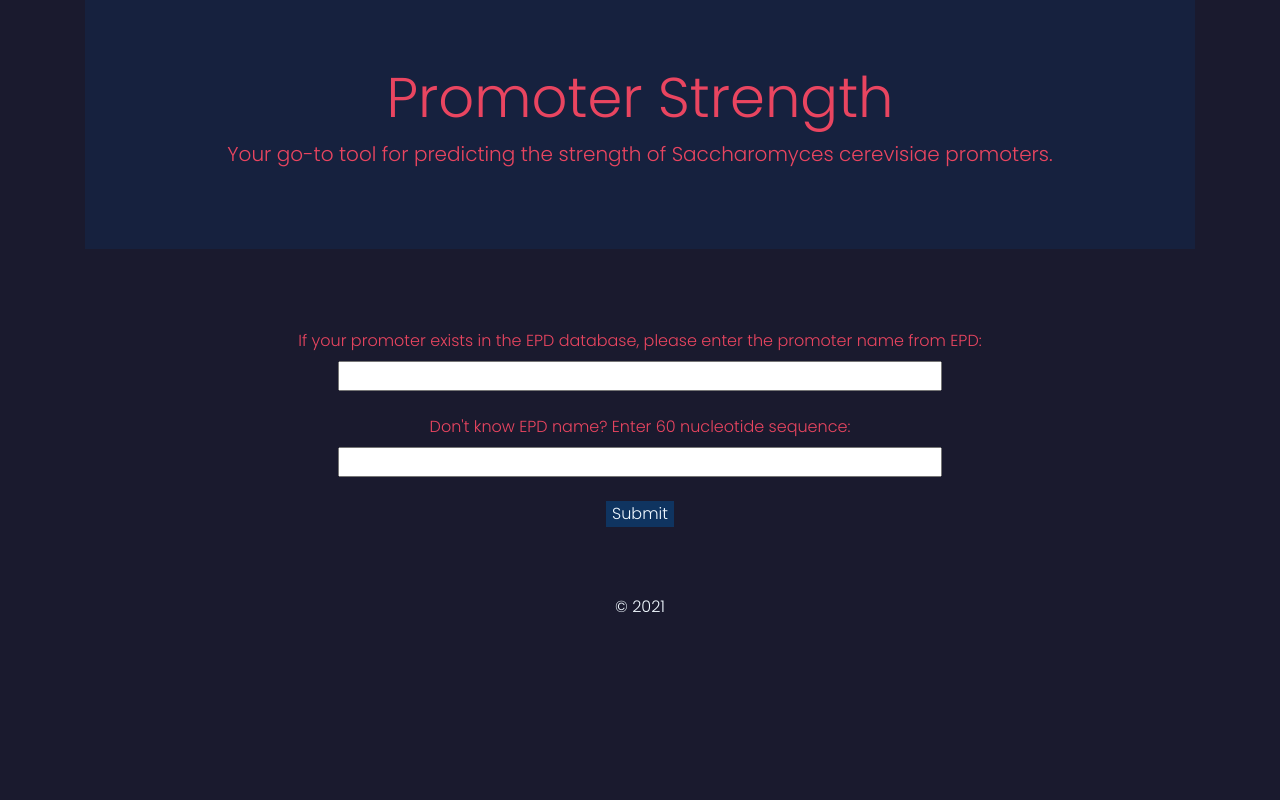
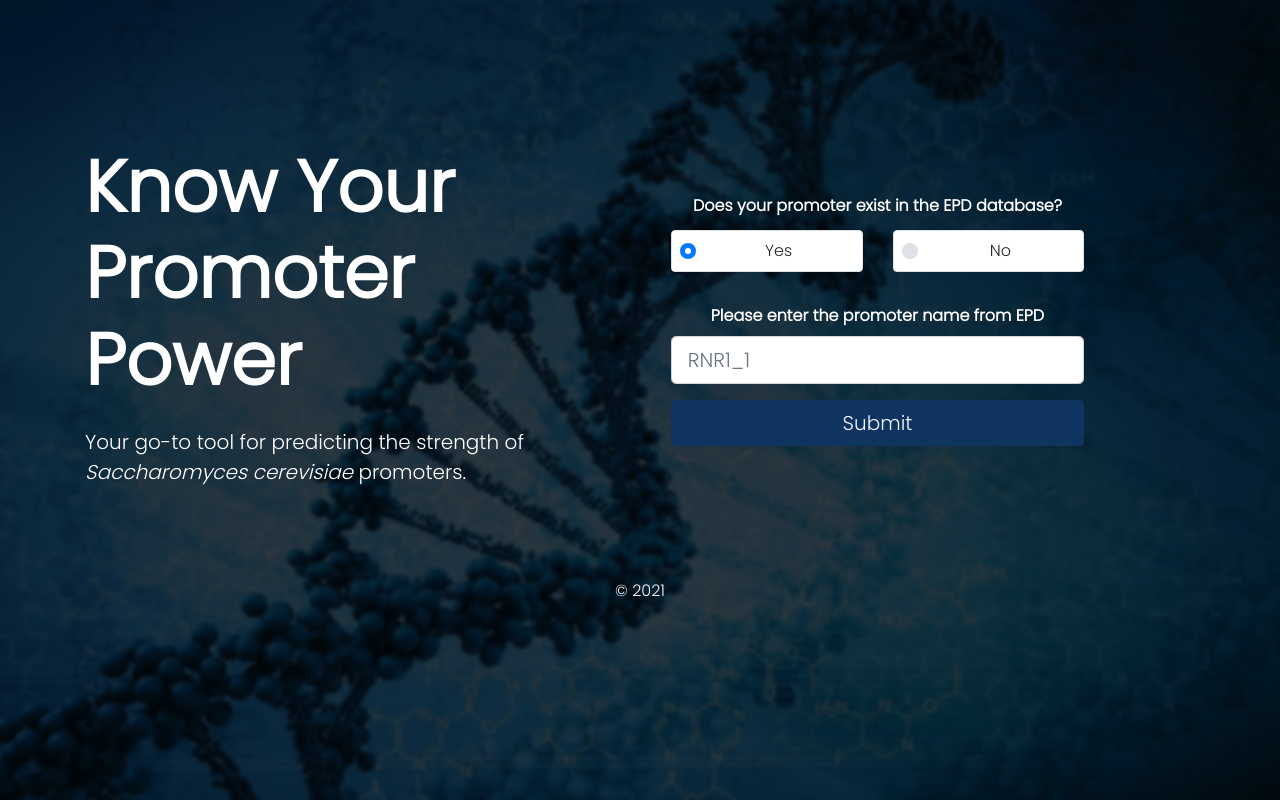
Before and after one commit to Mukulikaa/promoter-strength-website, a Flask app: page / in a window 1280 px wide. Run offline with Flask 2, Linux system fonts and the light colour scheme; some libraries are stand-ins or nearby versions.

Commit message:
Design upgrade (#1)
* 1

* design upgrade

```diff
--- a/app.py
+++ b/app.py
@@ -26,3 +26,21 @@ def index():
     return render_template(
         "index.html",
         form=form)
+
+@app.route("/result", methods=['GET','POST'])
+def result():
+    form = InputForm()
+    if form.validate_on_submit():
+        results=[0,1,2]
+        if (form.epd_name.data):
+            data = form.epd_name.data
+            results = do_stuff('y', data.upper())
+        elif(form.nucleotide.data):
+            data = form.nucleotide.data
+            results = do_stuff('n', data.upper())
+        return render_template(
+            "result.html",
+            results=results)
+    return render_template(
+        "index.html",
+        form=form)
--- a/forms.py
+++ b/forms.py
@@ -9,7 +9,7 @@ def validate_chars(form, field):
 
 class InputForm(FlaskForm):
     epd_name = StringField(
-        'If your promoter exists in the EPD database, please enter the promoter name from EPD: ',
+        'Please enter the promoter name from EPD ',
         [Optional(),
         AnyOf(values=['TDH3_1', 'CCW12_1', 'PGK1_1', 'HHF2_1', 'TEF1_1', 'TEF2_1', 'HHF1_1', 'HTB2_1', 'RPL18B_1', 'ALD6_1', 'PAB1_1',
 	                'RET2_1', 'RNR1_1', 'SAC6_1', 'RNR2_1', 'POP6_1', 'RAD27_1', 'PSP2_1','tdh3_1', 'ccw12_1', 'pgk1_1', 'hhf2_1', 'tef1_1', 'tef2_1', 'hhf1_1', 'htb2_1', 'rpl18b_1', 'ald6_1', 'pab1_1',
@@ -18,7 +18,7 @@ class InputForm(FlaskForm):
     )
 
     nucleotide = StringField(
-        "Don't know EPD name? Enter 60 nucleotide sequence: ",
+        "Please enter the 60 nucleotide sequence ",
         [Optional(),
         Length(min=60, max=60, message=('Incorrect Sequence!')),
         validate_chars])
--- a/static/index.js
+++ b/static/index.js
@@ -1,188 +1,17 @@
-var ctx = document.getElementById('chart').getContext('2d');
-
-var labels, datapoints, scores;
-
-var myScore = document.getElementById("hidden").value
-
-// set the dimensions and margins of the graph
-var margin = {top: 10, right: 30, bottom: 30, left: 40},
-    width = 900 - margin.left - margin.right,
-    height = 500 - margin.top - margin.bottom;
-
-// append the svg object to the body of the page
-var svg = d3.select("#chart2")
-  .append("svg")
-    .attr("width", width + margin.left + margin.right)
-    .attr("height", height + margin.top + margin.bottom)
-  .append("g")
-    .attr("transform",
-          "translate(" + margin.left + "," + margin.top + ")");
-
-//for line graph of promoter scores
-d3.csv('static/fixed_promoters.csv', function(promoters){
-    labels = promoters.map(function(d) {return d.promoter_name});
-    datapoints = promoters.map(function(d) {return d.score});
-    makeChart(labels, datapoints);
-});
-
-
-//for histogram of all promoters in EPD
-d3.csv('static/histogram-data.csv', function(promoters){
-  scores = promoters.map(function(d) {return d.score});
-  makeHistogram(scores);
-});
-
-
-function makeChart(labels, datapoints){
-  var thresholdValue = myScore;
-  var thresholdHighArray = new Array(18).fill(thresholdValue);
-    var data = {
-        labels: labels,
-        datasets: [{
-          label: 'Promoter Score',
-          backgroundColor: 'rgb(255, 99, 132)',
-          borderColor: 'rgb(255, 99, 132)',
-          color: 'rgba(233, 69, 96, 1)',
-          data: datapoints,
-        },{
-          label: 'Your Promoter',
-          borderColor: '#000',
-          color:'#000',
-          backgroundColor: '#000',
-          data: thresholdHighArray,
-
-        }]
-      };
-
-    var config = {
-        type: 'line',
-        data,
-        options: {
-          plugins: {
-            responsive: true,
-            title: {
-                display: true,
-                text: 'Scores of Standard Promoters',
-                color: '#fff',
-                padding: {
-                  top: 10,
-                  bottom: 30
-                },
-                font: {
-                  size: 20,
-                  family: "'Poppins','sans-serif'",
-                  weight: 'normal'
-                }
-            },
-            legend:{
-              labels:{
-                color:'#fff',
-                font:{
-                  family:"'Poppins', sans-serif"
-                }
-              }
-            },
-          },
-          scales: {
-            y: {
-                title:{
-                  display: true,
-                  text:"Scores",
-                  color:'#fff',
-                  font:{
-                    size:14,
-                    family:"'Poppins', sans-serif"
-                  }
-                },
-                ticks: {
-                    color: '#fff',
-                    font:{
-                      family:"'Poppins', sans-serif"
-                    }
-                },
-            },
-            x: {
-                title:{
-                  display: true,
-                  text:"Promoters",
-                  color:'#fff',
-                  font:{
-                    size:14,
-                    family:"'Poppins', sans-serif"
-                  }
-                },
-                ticks:{
-                    color: '#fff',
-                    font:{
-                      family:"'Poppins', sans-serif"
-                    }
-                },
-              }
-          }
-        }
-      };
-
-    var myChart = new Chart(
-        ctx,
-        config
-    );
+function showEPD(x){
+  if (x.checked){
+    document.getElementById("epd").style.display = "block";
+    document.getElementById("nucleo").style.display = "none";
+  }
 }
 
-//for histogram
-function makeHistogram(x){
-  var trace = {
-    x: x,
-    type: 'histogram',
-      marker: {
-        color: 'rgb(242, 141, 158)',
-    }
-  };
+function showNucleo(x){
+  if (x.checked){
+    document.getElementById("epd").style.display = "none";
+    document.getElementById("nucleo").style.display = "block";
+  }
+}
 
-  var layout = {
-    title: {
-      text:'Frequency Distribution',
-      font: {
-        family: "'Poppins','sans-serif'",
-        color: '#fff',
-        size: 20
-      }
-    },
-    bargap: 0.01,
-    plot_bgcolor:"rgba(22, 33, 62, 1);",
-    paper_bgcolor:" rgba(22, 33, 62, 1);",
-    annotations:[
-      {text: 'Your Promoter',
-        font:{
-          color:'#870077',
-          family:"'Poppins', sans-serif",
-          size: 15
-        },
-      arrowcolor:'#870077',
-      x: myScore,
-      y: 30},
-    ],
-    xaxis:{
-      title:{
-        text: 'Scores',
-        font:{
-          family:"'Poppins',sans-serif",
-          color:'#fff',
-          size: 14
-        }
-      },
-      tickfont:{
-        family:"'Poppins', sans-serif"
-      },
-      color:'#fff',
-    },
-    yaxis:{
-      color:'#fff',
-      tickfont:{
-        family:"'Poppins', sans-serif"
-      },
-    }
-  }
-
-  var data1 = [trace];
-  Plotly.newPlot('chart1', data1, layout, {displayModeBar: false, responsive: true});
-}
+document.addEventListener("DOMContentLoaded", (event)=>{
+  document.getElementById("decision-1").click();
+})
--- a/static/styles.css
+++ b/static/styles.css
@@ -7,7 +7,31 @@ e94560 = rgba(233, 69, 96, 1)
 
 body{
     background-color: rgba(26, 26, 46, 1) !important;
+    background: url('hero-image.jpg') no-repeat center center fixed;
+    -webkit-background-size: cover;
+    -moz-background-size: cover;
+    background-size: cover;
+    -o-background-size: cover;
     height: 100%;
+    font-family:'Poppins', sans-serif !important;
+    background-blend-mode: multiply;
+}
+
+section{
+    background-color: rgba(26, 26, 46, 1) !important;
+    font-family:'Poppins', sans-serif !important;
+    min-height: 100vh;
+    background-image: url('hero-image.jpg');
+    background-size: cover;
+    background-blend-mode: multiply;
+}
+
+.card-body{
+    background-color:rgba(26, 26, 46, 1);
+}
+
+.headings{
+    color: aliceblue;
 }
 
 .row{
@@ -26,9 +50,15 @@ body{
 
 }
 
-.results{
+.card .results{
+    background-color: rgba(26, 26, 46, 1);
     color: rgba(233, 69, 96, 1);
     font-family: 'Poppins', sans-serif;
+}
+
+.labels{
+    color: white;
+    font-weight: bold;
 }
 
 .submit-button{
@@ -41,24 +71,22 @@ body{
     color: aliceblue;
 }
 
+#home-button{
+    background-color: rgba(15, 52, 96, 1);
+    border: black;
+    color: aliceblue;
+}
+
 #chart{
-    width: 90%;
-    height: 400px;
-    margin: auto;
-    padding: 10px;
-    background-color: rgba(22, 33, 62, 1);
+    background-color: rgba(26, 26, 46, 1);
 }
 
 #chart1{
-    width: 90%;
-    height: 400px;
-    margin: auto;
-    padding: 10px;
-    background-color: rgba(22, 33, 62, 1);
+    background-color: rgba(26, 26, 46, 1);
 }
 
 .jumbotron{
-    background-color:  rgba(22, 33, 62, 1) !important;
+    background-color:  rgba(26, 26, 46, 1) !important;
 }
 
 /*.hero-image{
@@ -75,3 +103,16 @@ body{
     color: aliceblue;
     font-family:'Poppins', sans-serif
 }
+
+#epd{
+    display: none;
+}
+
+#nucleo{
+    display: none;
+}
+
+.chart-container{
+    position: relative;
+    height:60vh; width:75vw
+}
--- a/templates/index.html
+++ b/templates/index.html
@@ -15,41 +15,68 @@
         <title>Promoter Strength</title>
     </head>
     <body>
-        <div class="container hero">
-            <div class="row">
+        <section class="pt-5 pb-5 bg-dark position-relative">
+            <div class="bg-overlay"></div>
+            <div class="container pt-5 pb-5 position-relative">
+              <div class="row d-flex justify-content-between pt-lg-5 align-items-center">
+                <div class="col-xl-5 col-lg-6 col-md-7 text-center text-lg-left mb-5 mb-lg-0">
+                  <h1 class="display-3 font-weight-bold text-white aos-init aos-animate" data-aos="fade-up">Know Your Promoter Power</h1>
+                  <div class="my-4 aos-init" data-aos="fade-up">
+                    <p class="lead text-white">Your go-to tool for predicting the strength of <i>Saccharomyces cerevisiae</i> promoters.</p>
+                  </div>
+                </div>
                 <div class="col">
-                    <div class="jumbotron jumbotron-fluid hero-image">
-                        <div class="container">
-                          <h1 class="display-4">Promoter Strength</h1>
-                          <p class="lead">Your go-to tool for predicting the strength of Saccharomyces cerevisiae promoters.</p>
+                  <div class="row justify-content-center">
+                    <div class="col-xl-8 col-md-10">
+                      <form action="{{url_for('result')}}" method="POST" class="position-relative d-block aos-init aos-animate" data-aos="fade-up">
+                        {{ form.csrf_token }}
+                        <div class="form-group">
+                          <div class="row">
+                            <div class="col-12">
+                              <div class="form-group mb-1">
+                                <label class="labels">Does your promoter exist in the EPD database?</label>
+                              </div>
+                            </div>
+                            <div class="col">
+                              <div class="form-group rounded bg-white p-2 border">
+                                <div class="custom-control custom-radio">
+                                  <input type="radio" id="decision-1" name="decision" class="custom-control-input" onclick="showEPD(this)">
+                                  <label class="custom-control-label" for="decision-1">Yes</label>
+                                </div>
+                              </div>
+                            </div>
+                            <div class="col">
+                              <div class="form-group rounded bg-white p-2 border">
+                                <div class="custom-control custom-radio">
+                                  <input type="radio" id="decision-2" name="decision" class="custom-control-input" onclick="showNucleo(this)">
+                                  <label class="custom-control-label" for="decision-2">No</label>
+                                </div>
+                              </div>
+                            </div>
+                          </div>
                         </div>
-                      </div>
-                    <br><br>
-                    <div>
-                        <form action="{{url_for('index')}}" method="POST">
-                            {{ form.csrf_token }}
-                            <div class="promoter-input" id="select-yes">
-                                {{ form.epd_name.label }}
-                                <br>
-                                {{ form.epd_name(size=40, oninput="this.value = this.value.toUpperCase()") }}
+                        <div class="form-group" id="epd">
+                            {{ form.epd_name.label(class="labels") }}
+                            {{ form.epd_name(size=40, oninput="this.value = this.value.toUpperCase()", class="form-control form-control-lg", placeholder="RNR1_1") }}
                                 {% if form.epd_name.errors %}
                                     {% for error in form.epd_name.errors %}
                                     <p>{{ error }}</p>
                                     {% endfor %}
                                 {% endif %}
-                            </div><br>
-                            <div class="promoter-input" id="select-no">
-                                {{ form.nucleotide.label }}
-                                <br>
-                                {{ form.nucleotide(size=40, oninput="this.value = this.value.toUpperCase()") }}
+                        </div>
+                        <div class="form-group" id="nucleo">
+                            {{ form.nucleotide.label(class="labels") }}
+                            {{ form.nucleotide(size=40, oninput="this.value = this.value.toUpperCase()", class="form-control form-control-lg", placeholder="TAATTGAA...") }}
                                 {% if form.nucleotide.errors %}
                                     {% for error in form.nucleotide.errors %}
                                     <p>{{ error }}</p>
                                     {% endfor %}
                                 {% endif %}
-                            </div><br>
-                            {{ form.submit }}
-                        </form>
+                        </div>
+                        <div class="form-group text-center">
+                            {{ form.submit(class="btn btn-lg btn-success btn-block mb-2") }}
+                        </div>
+                      </form>
                     </div>
                 </div>
             </div>
```
Also changed, not shown: static/result.js (added, +179 -0 lines), templates/result.html (+21 -44 lines), static/hero-image.jpg.
